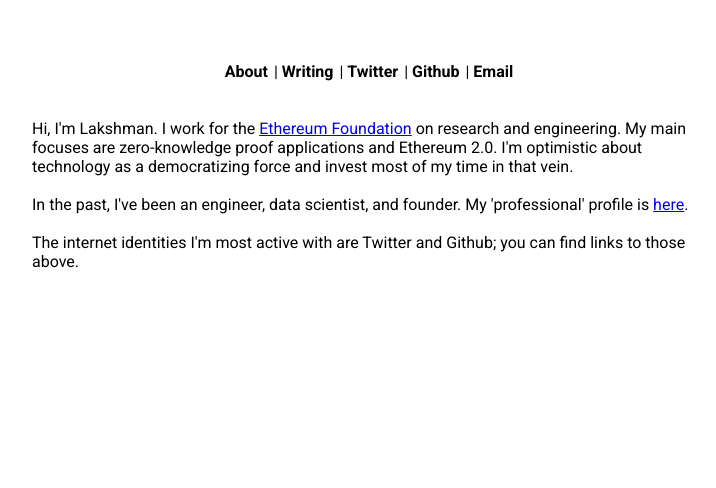
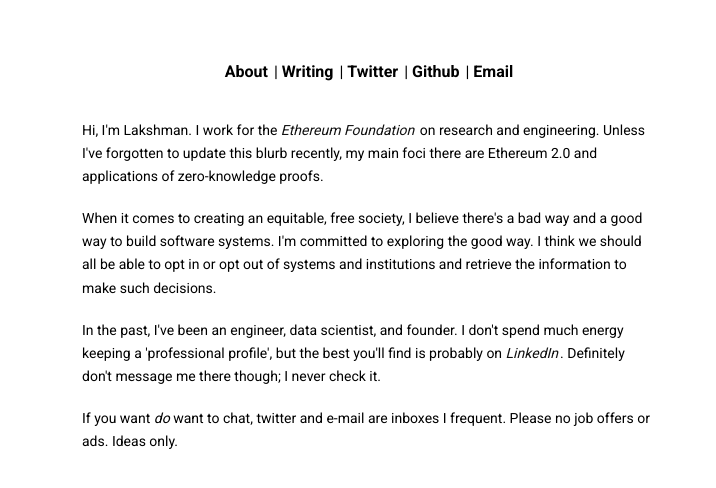
Before and after one commit to lsankar4033/lsankar.xyz, a Vue app: page /#/ in a window 1280 px wide. Shown: the top 488 px of the page, without its empty margins (270-986 px from the left). Built offline with nearby package versions, Linux system fonts and the light colour scheme.

Commit message:
Add first post

```diff
--- a/src/App.vue
+++ b/src/App.vue
@@ -18,7 +18,7 @@
         </v-col>
 
         <v-col :cols="auto">
-          <router-view />
+          <router-view id="content" />
         </v-col>
       </v-row>
     </v-container>
@@ -33,7 +33,7 @@ export default {
 
 <style>
 #container {
-  max-width: 700px;
+  max-width: 600px;
 }
 
 #nav {
@@ -55,4 +55,20 @@ export default {
 .nav a:hover {
   color: #3e434a;
 }
+
+#content p {
+  font-size: 14px;
+  line-height: 1.65em;
+}
+
+#content a {
+  color: #111;
+  text-decoration: none;
+  margin-right: 2px;
+  font-style: italic;
+}
+
+#content a:hover {
+  color: #666;
+}
 </style>
--- a/src/router.js
+++ b/src/router.js
@@ -2,6 +2,8 @@ import Vue from "vue";
 import Router from "vue-router";
 import About from "./views/About.vue";
 import Writing from "./views/Writing.vue";
+
+import HereWeGoAgain from "./views/Writing/HereWeGoAgain.vue";
 
 Vue.use(Router);
 
@@ -16,6 +18,11 @@ export default new Router({
       path: "/writing",
       name: "writing",
       component: Writing
+    },
+    {
+      path: "/here-we-go-again",
+      name: "here-we-go-again",
+      component: HereWeGoAgain
     }
   ]
 });
--- a/src/views/About.vue
+++ b/src/views/About.vue
@@ -5,27 +5,37 @@
     <p>
       Hi, I'm Lakshman. I work for the
       <a href="https://ethereum.org/">Ethereum Foundation</a> on research and
-      engineering. My main focuses are zero-knowledge proof applications and
-      Ethereum 2.0. I'm optimistic about technology as a democratizing force and
-      invest most of my time in that vein.
+      engineering. Unless I've forgotten to update this blurb recently, my main
+      foci there are Ethereum 2.0 and applications of zero-knowledge proofs.
     </p>
 
     <br />
 
     <p>
-      In the past, I've been an engineer, data scientist, and founder. My
-      'professional' profile is
-      <a href="https://www.linkedin.com/in/lakshman-sankar-72b39831/">here</a>.
+      When it comes to creating an equitable, free society, I believe there's a
+      bad way and a good way to build software systems. I'm committed to
+      exploring the good way. I think we should all be able to opt in or opt out
+      of systems and institutions and retrieve the information to make such
+      decisions.
     </p>
 
     <br />
 
     <p>
-      The internet identities I'm most active with are Twitter and Github; you
-      can find links to those above.
+      In the past, I've been an engineer, data scientist, and founder. I don't
+      spend much energy keeping a 'professional profile', but the best you'll
+      find is probably on
+      <a href="https://www.linkedin.com/in/lakshman-sankar-72b39831/"
+        >LinkedIn</a
+      >. Definitely don't message me there though; I never check it.
     </p>
 
     <br />
+
+    <p>
+      If you want <em>do</em> want to chat, twitter and e-mail are inboxes I
+      frequent. Please no job offers or ads. Ideas only.
+    </p>
   </div>
 </template>
 
--- a/src/views/Writing.vue
+++ b/src/views/Writing.vue
@@ -1,6 +1,9 @@
 <template>
-  <div class="writing">
-    Coming soon
+  <div id="writing">
+    <br />
+
+    <router-link to="/here-we-go-again">Here we go again</router-link> -- Jun
+    2020
   </div>
 </template>
 
--- /dev/null
+++ b/src/views/Writing/HereWeGoAgain.vue
@@ -0,0 +1,102 @@
+<template>
+  <div id="post">
+    <br />
+    <h2 id="title">Here we go again</h2>
+
+    <br />
+    <br />
+
+    <p>
+      This isn't the first time I've tried to build a public writing habit. I've
+      wanted a canonical set of ideas that represent me on the internet for at
+      least a decade. And I've 'started a blog' or 'started writing on medium'
+      or 'started tweeting' once every couple of years over that period.
+    </p>
+
+    <br />
+
+    <p>
+      I intend for it to stick this time.
+    </p>
+
+    <br />
+
+    <p>
+      In contrast with my inconsistency with writing publicly, I've become
+      scarily consistent with journaling. I write about something new at least
+      once a day. Writing as a tool for thinking has clearly resonated with me.
+      It's weird that there's a discrepancy between my journaling habit and my
+      public writing habit. The reasons behind this discrepancy will inform the
+      way I make the habit of writing publicly stick this time.
+    </p>
+
+    <br />
+
+    <p>
+      When I journal, I don't really care about presentation or cohesiveness.
+      There's no worrying about where a given day's writing connects to a
+      previous day's writing or how the words and structure I choose make me
+      look. I don't worry about having a pithy conclusion or having a tight
+      narrative arc that's widely digestable. I just think and thought comes out
+      freely.
+    </p>
+
+    <br />
+
+    <p>
+      That's what I'll aspire to here. I'm confident that if I just let myself
+      think, it won't take effort to build my repository of canonical ideas.
+    </p>
+
+    <br />
+
+    <p>
+      I'm too self-conscious to realize the ideal on day 1; I'm a little ashamed
+      to admit that I'm editing these words as I write. But I'll do my best to
+      get there by day 1000. I'm going to avoid caring about structure. I'll
+      probably come off rambly because that's how my mind works. I meander my
+      way to truth. I never claimed to be an essayist. I'm just a thinker.
+    </p>
+
+    <br />
+
+    <p>
+      I want my pattern of thinking to come out freely and the cost of that
+      might be a structure that isn't widely digestible. But for those who can
+      digest it, I suspect it'll really resonate.
+    </p>
+
+    <br />
+
+    <p>
+      I also have no idea what I'm going to write about. I've avoided saying
+      'I'm Lakshman and I blog about X.' I just like thinking and will be
+      thinking here. Of course, if I find myself really engaged with some common
+      threads, I may choose to package those in a way that improves
+      discoverability and reach. But I'm sure as hell not worrying about that
+      now.
+    </p>
+
+    <br />
+
+    <p>
+      The reason I want a canonical set of ideas online is to start
+      conversation. I probably should have mentioned that at the beginning. So
+      please get in touch if anything I write inspires thought. Especially if
+      you think I'm wrong. I'm frequently wrong.
+    </p>
+  </div>
+</template>
+
+<script>
+export default {
+  name: "HereWeGoAgain"
+};
+</script>
+
+<style>
+#title {
+  text-align: center;
+  color: #313131;
+}
+</style>
```
